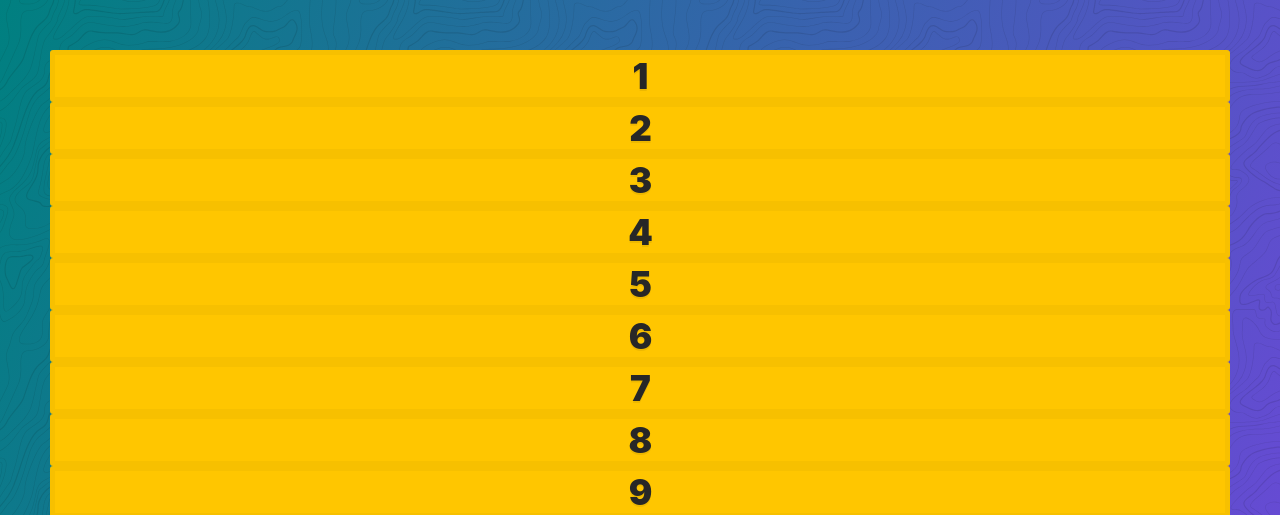
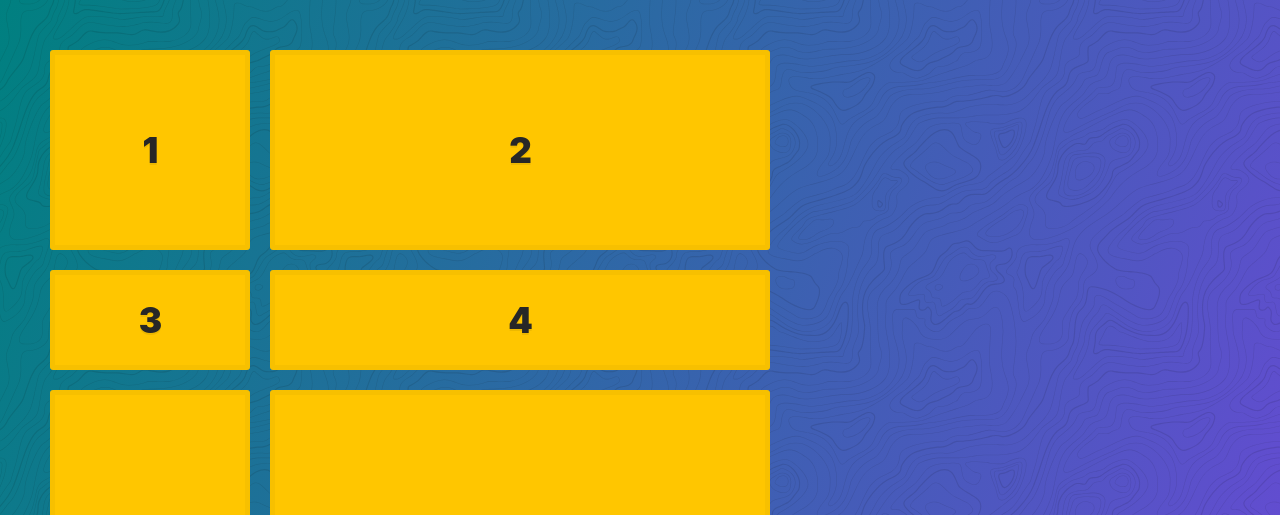
Before and after one commit to emilia-m26/cssgrid-practice, a plain HTML site: page 03 - CSS Grid Fundamentals/css-grid-fundamentals.html in a window 1280 px wide. Shown: the top 515 px of the page. Drawn offline with Linux system fonts and the light colour scheme.

Commit message:
basic grid practice

```diff
--- a/03 - CSS Grid Fundamentals/css-grid-fundamentals.html
+++ b/03 - CSS Grid Fundamentals/css-grid-fundamentals.html
@@ -25,6 +25,9 @@
 <style>
     .container {
         display: grid;
+        grid-template-columns: 200px 500px;
+        grid-template-rows: 200px 100px 400px;
+        grid-gap: 20px;
     }
 </style>
 
```
